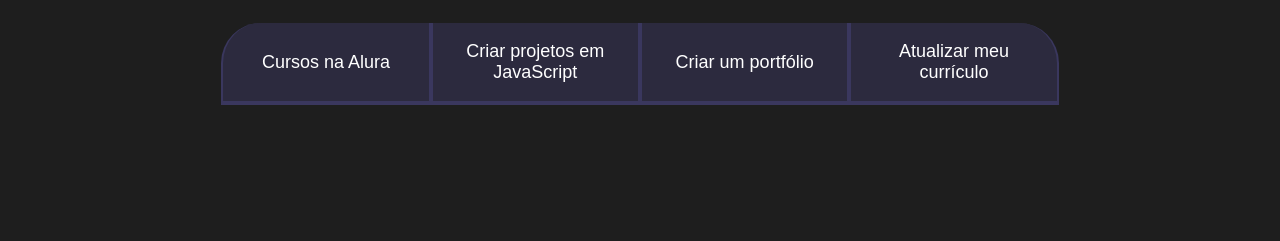
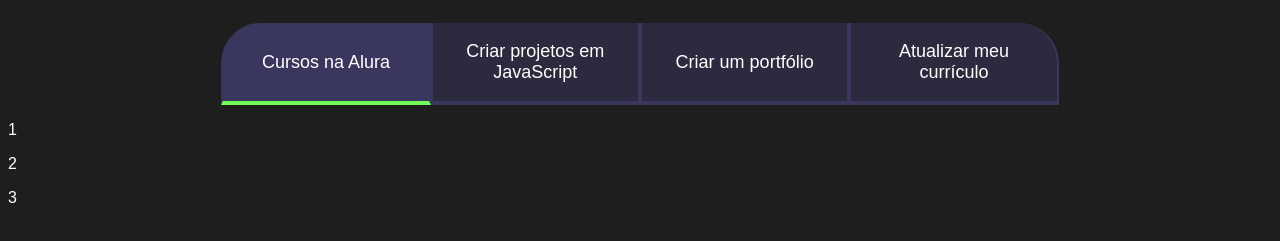
Before and after one commit to isaaraujoo/isaaraujo3D, a plain HTML site: page index.html in a window 1280 px wide. Both pictures are taken after a click on the button "Cursos na Alura". Shown: the part 75-316 px from the top of the page. Drawn offline with Linux system fonts and the light colour scheme.

Commit message:
Add files via upload

```diff
--- a/index.html
+++ b/index.html
@@ -21,5 +21,10 @@
         <button class="botao">Atualizar meu currículo</button>
       </div>
     </section>
+
+    <script src="main.js"></script>
   </body>
   </html>
+  <p class="numero impar">1</p>
+<p class="numero impar">2</p>
+<p class="numero impar">3</p>
--- /dev/null
+++ b/main.js
@@ -0,0 +1,11 @@
+const botoes = document.querySelectorAll(".botao");
+
+for(let i=0;i <botoes.length;i++){
+    botoes[i].onclick = function(){
+
+        for(let j=0;j<botoes.length;j++){
+            botoes[j].classList.remove("ativo");
+        }
+        botoes[i].classList.add("ativo");
+    }
+}
--- a/style.css
+++ b/style.css
@@ -75,3 +75,7 @@ body {
       border-radius: 0 40px 0 0;
   }
 }
+.ativo{
+  background-color: var(--botao-ativo);
+  border-bottom: 4px solid var(--verde);
+  }
```
